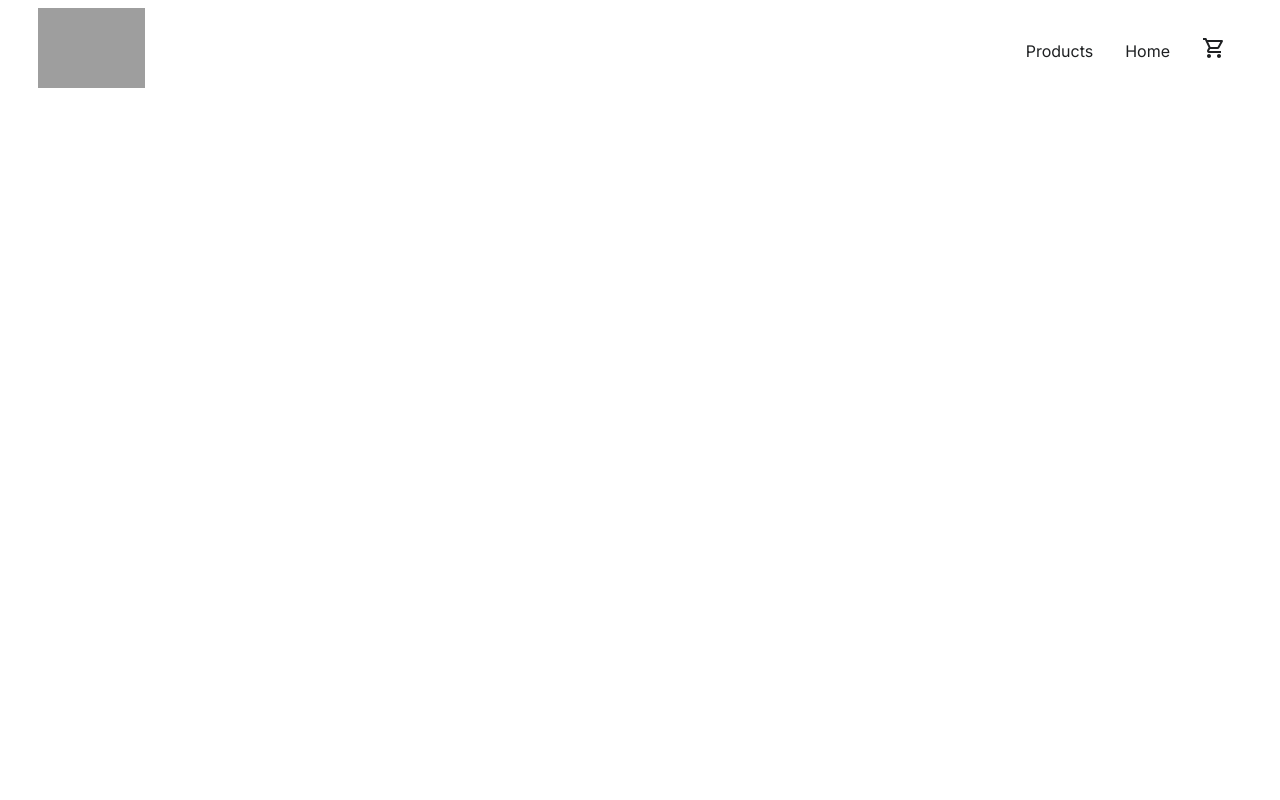
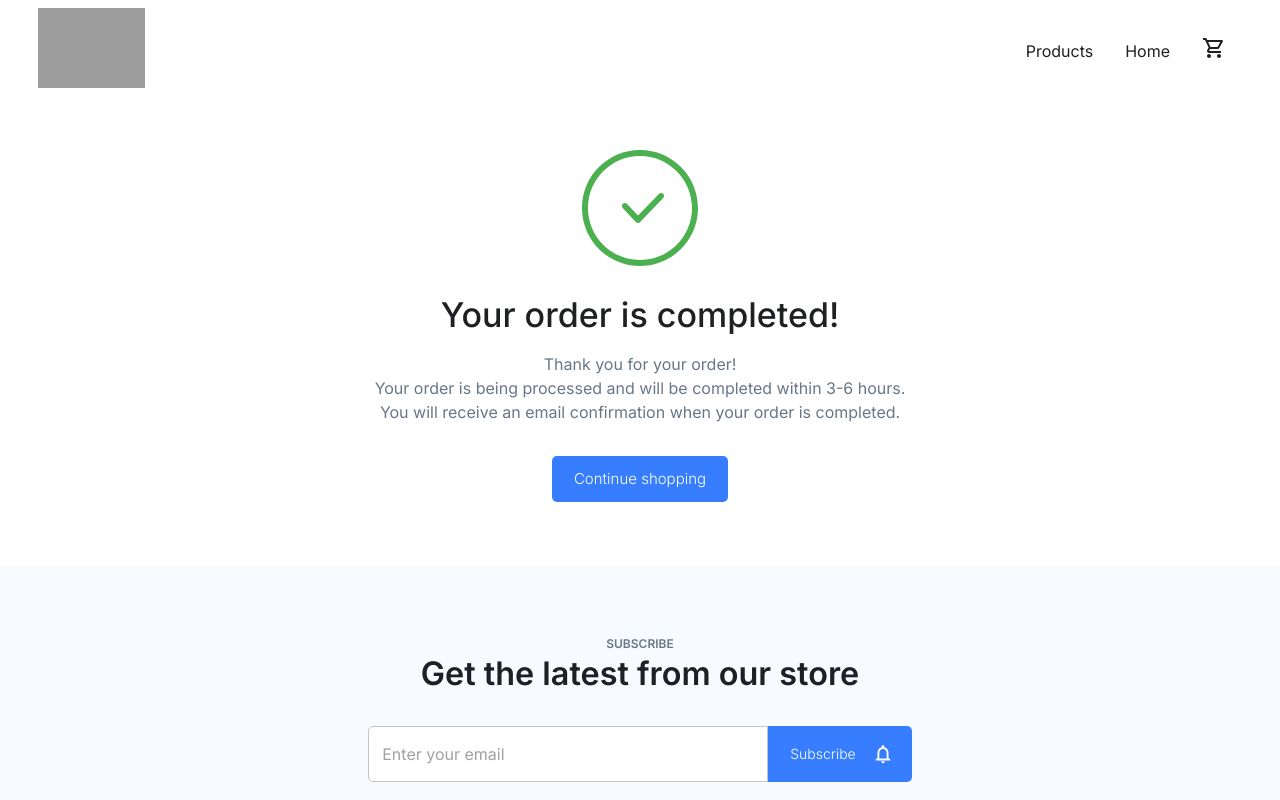
Before and after one commit to irfankacapor/Webshop-Project, a React (Create React App) app: page /checkout/success in a window 1280 px wide. Before the commit this address had no page. Shown: the top 800 px of the page. Built offline with nearby package versions, Linux system fonts and the light colour scheme; grey boxes are pictures that could not be loaded.

Commit message:
feat: add checkout success page

```diff
--- a/src/app.css
+++ /dev/null
@@ -1,48 +0,0 @@
-.App {
-  text-align: center;
-}
-
-.App-logo {
-  height: 40vmin;
-  pointer-events: none;
-}
-
-@media (prefers-reduced-motion: no-preference) {
-  .App-logo {
-    animation: App-logo-spin infinite 20s linear;
-  }
-}
-
-.App-header {
-  background-color: #282c34;
-  min-height: 100vh;
-  display: flex;
-  flex-direction: column;
-  align-items: center;
-  justify-content: center;
-  font-size: calc(10px + 2vmin);
-  color: white;
-}
-
-.App-link {
-  color: #61dafb;
-}
-
-@keyframes App-logo-spin {
-  from {
-    transform: rotate(0deg);
-  }
-  to {
-    transform: rotate(360deg);
-  }
-}
-
-.heading{
-  font-size: 50px;
-  font-weight: bold;
-  border-radius: 5px solid black;
-}
-
-body{
-  margin: 0 !important;
-}
--- /dev/null
+++ b/src/components/CheckoutForm.tsx
@@ -0,0 +1,5 @@
+const CheckoutForm = () => {
+  return <>checkout</>;
+};
+
+export default CheckoutForm;
--- /dev/null
+++ b/src/components/CheckoutSuccess.tsx
@@ -0,0 +1,52 @@
+import { CartContainer } from "@/features/cart-page/EmptyCart";
+import SuccessIcon from "@/features/checkout-success-page/SuccessIcon";
+import SubscribeToStore from "@/features/product-details-page/SubscribeToStore";
+import { AddToCartButton } from "@/features/product-details-page/styles";
+import { colours } from "@/utils/colours";
+import { Box, Typography } from "@mui/material";
+import styled from "styled-components";
+import Footer from "./Footer";
+
+const ContinueShoppingButton = styled(AddToCartButton)`
+  margin-top: 2rem !important;
+`;
+
+const CheckoutSuccess = () => {
+  return (
+    <>
+      <main>
+        <CartContainer>
+          <Box display="flex" flexDirection="column" alignItems="center">
+            <Box marginTop="1rem">
+              <SuccessIcon />
+            </Box>
+            <Typography
+              variant="h4"
+              color={colours.title}
+              fontWeight={500}
+              marginY="1rem"
+            >
+              Your order is completed!
+            </Typography>
+            <Typography variant="body1" color={colours.grey} align="center">
+              Thank you for your order!
+              <br />
+              Your order is being processed and will be completed within 3-6
+              hours.
+              <br />
+              You will receive an email confirmation when your order is
+              completed.
+            </Typography>
+            <ContinueShoppingButton>Continue shopping</ContinueShoppingButton>
+          </Box>
+        </CartContainer>
+        <SubscribeToStore />
+      </main>
+      <footer>
+        <Footer />
+      </footer>
+    </>
+  );
+};
+
+export default CheckoutSuccess;
--- a/src/components/Details.tsx
+++ b/src/components/Details.tsx
@@ -45,7 +45,7 @@ const DetailsDividerContainer = styled(Box)`
 const Details = () => {
   const { id } = useParams<{ id: string }>();
   const { details, similarProducts } = useProductDetails(
-    id as unknown as number,
+    id as unknown as number
   );
 
   return details.images.length === 0 ? (
--- a/src/features/cart-page/EmptyCart.tsx
+++ b/src/features/cart-page/EmptyCart.tsx
@@ -6,7 +6,7 @@ import ShoppingCartOutlinedIcon from "@mui/icons-material/ShoppingCartOutlined";
 import { colours } from "@/utils/colours";
 import { Button, Link, Typography } from "@mui/material";
 
-const CartContainer = styled(Box)`
+export const CartContainer = styled(Box)`
   padding: 2rem 1rem;
   margin-left: auto !important;
   margin-right: auto !important;
--- a/src/features/cart-page/OrderSummary.tsx
+++ b/src/features/cart-page/OrderSummary.tsx
@@ -1,8 +1,10 @@
+/* eslint-disable @typescript-eslint/no-unused-vars */
 import { colours } from "@/utils/colours";
 import {
   Box,
   Button,
   Divider,
+  Link,
   Paper,
   Stack,
   TextField,
@@ -98,7 +100,9 @@ const OrderSummary = () => {
               {formatCurrency(subtotal + discount + totalTax)}
             </Typography>
           </Box>
-          <AddToCartButton>Checkout</AddToCartButton>
+          <Link underline="none" href="/checkout">
+            <AddToCartButton fullWidth>Checkout</AddToCartButton>
+          </Link>
         </Stack>
       </StyledPaper>
       <Box marginTop="2rem">
--- /dev/null
+++ b/src/features/checkout-success-page/SuccessIcon.tsx
@@ -0,0 +1,34 @@
+const SuccessIcon = () => {
+  return (
+    <svg
+      xmlns="http://www.w3.org/2000/svg"
+      x="0px"
+      y="0px"
+      width="128"
+      height="128"
+      viewBox="0,0,256,256"
+    >
+      <g
+        fill="#4caf50"
+        fill-rule="nonzero"
+        stroke="none"
+        stroke-width="1"
+        stroke-linecap="butt"
+        stroke-linejoin="miter"
+        stroke-miterlimit="10"
+        stroke-dasharray=""
+        stroke-dashoffset="0"
+        font-family="none"
+        font-weight="none"
+        font-size="none"
+        text-anchor="none"
+      >
+        <g transform="scale(2,2)">
+          <path d="M64,6c-32,0 -58,26 -58,58c0,32 26,58 58,58c32,0 58,-26 58,-58c0,-32 -26,-58 -58,-58zM64,12c28.7,0 52,23.3 52,52c0,28.7 -23.3,52 -52,52c-28.7,0 -52,-23.3 -52,-52c0,-28.7 23.3,-52 52,-52zM85.03711,48.94922c-0.7625,0.025 -1.53672,0.35117 -2.13672,0.95117l-20.90039,21.69922l-10.90039,-11.69922c-1.1,-1.2 -2.99922,-1.30117 -4.19922,-0.20117c-1.2,1.1 -1.30117,3.00117 -0.20117,4.20117l13.10156,14.09961c0.6,0.6 1.29922,1 2.19922,1c0.8,0 1.59922,-0.30039 2.19922,-0.90039l23,-24.09961c1.1,-1.2 1.10039,-3.09922 -0.09961,-4.19922c-0.55,-0.6 -1.3,-0.87656 -2.0625,-0.85156z"></path>
+        </g>
+      </g>
+    </svg>
+  );
+};
+
+export default SuccessIcon;
--- a/src/features/product-details-page/ProductDetailsText.tsx
+++ b/src/features/product-details-page/ProductDetailsText.tsx
@@ -48,6 +48,7 @@ export const ProductDetailsText = ({ details }: { details: DetailsProps }) => {
       </Box>
       <Box marginTop="2rem">
         <AddToCartButton
+          fullWidth
           onClick={() => increaseQuantity(details.id)}
           href="/cart"
         >
--- a/src/features/product-details-page/styles.tsx
+++ b/src/features/product-details-page/styles.tsx
@@ -3,13 +3,7 @@ import { Button } from "@mui/material";
 import styled from "styled-components";
 
 export const AddToCartButton = styled(({ ...props }) => (
-  <Button
-    variant="contained"
-    size="large"
-    disableElevation
-    fullWidth
-    {...props}
-  />
+  <Button variant="contained" size="large" disableElevation {...props} />
 ))`
   box-sizing: border-box;
   text-transform: none !important;
--- a/src/routes/index.tsx
+++ b/src/routes/index.tsx
@@ -3,6 +3,8 @@ import Homepage from "@/components/Homepage";
 import Products from "@/components/Products";
 import Details from "@/components/Details";
 import Cart from "@/components/Cart";
+import CheckoutForm from "@/components/CheckoutForm";
+import CheckoutSuccess from "@/components/CheckoutSuccess";
 
 const AppRoutes = () => (
   <Routes>
@@ -10,6 +12,8 @@ const AppRoutes = () => (
     <Route path="/products" element={<Products />} />
     <Route path="/products/product-details/:id" element={<Details />} />
     <Route path="/cart" element={<Cart />} />
+    <Route path="/checkout" element={<CheckoutForm />} />
+    <Route path="/checkout/success" element={<CheckoutSuccess />} />
   </Routes>
 );
 
--- a/src/utils/colours.ts
+++ b/src/utils/colours.ts
@@ -22,4 +22,7 @@ export const colours = {
 
   title: "rgb(30,32,34)",
   transparent: "rgba(0,0,0,0)",
+
+  green: "rgb(0, 255, 0)",
+  successgreen: "rgb(76, 175, 80)",
 };
```
Also changed, not shown: src/components/Products.tsx (+4 -4 lines).
